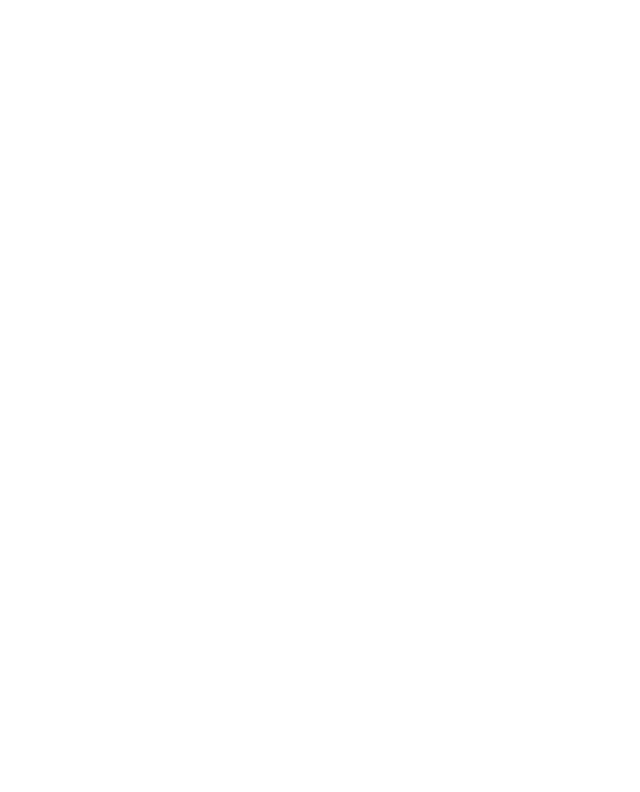
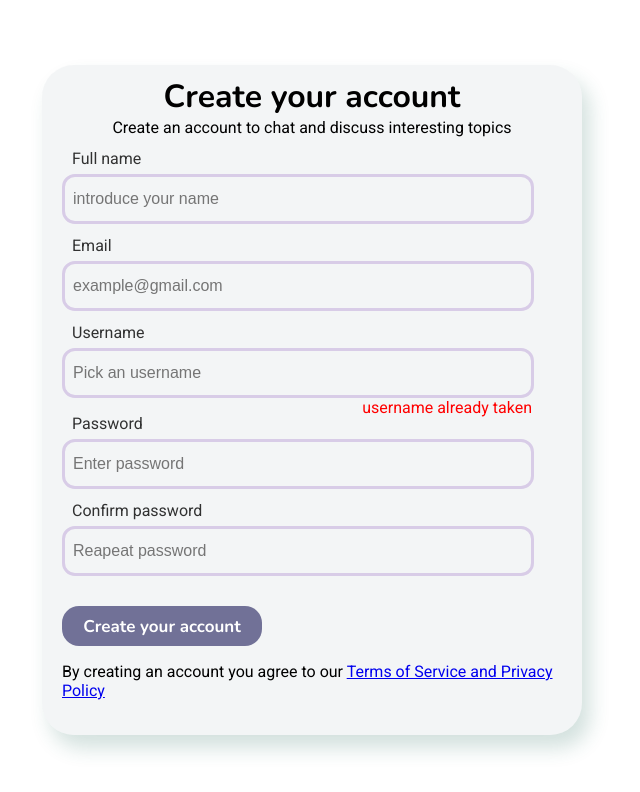
Before and after one commit to Luuiskame/Debate-me-web, a React (Vite) app in the folder client/: page /register in a window 1280 px wide. Before the commit this address had no page. Shown: the top 792 px of the page, without its empty margins (328-968 px from the left). Built offline with nearby package versions, Linux system fonts and the light colour scheme.

Commit message:
corrected login text position and added signup route, component

```diff
--- a/client/src/App.jsx
+++ b/client/src/App.jsx
@@ -2,7 +2,7 @@
 
 //Importing components
 import Login from "./components/Login/Login";
-
+import Signup from "./components/signup/signup";
 //importing redux
 
 function App() {
@@ -10,6 +10,7 @@
     <main>
       <Routes>
         <Route path="/" element={<Login />} />
+        <Route path="/register" element={<Signup />} />
       </Routes>
     </main>
   );
--- a/client/src/components/Login/Login.jsx
+++ b/client/src/components/Login/Login.jsx
@@ -3,7 +3,7 @@
 import LoginForm from "./loginExtra/loginform";
 import LoginFacebook from "./loginExtra/loginFacebook";
 import LoginGoogle from "./loginExtra/loginGoogle";
-
+import { Link } from "react-router-dom";
 function Login() {
   return (
     <div className={styles.display}>
@@ -12,13 +12,13 @@
         <LoginForm />
         <p>Or</p>
         <LoginFacebook />
+        <LoginGoogle />
 
-        <LoginGoogle />
         <p className={styles.register}>
-          Don't have an account yet?
-          <a className={styles.link} href="">
+          Don't have an account yet?{" "}
+          <Link className={styles.link} to="/register">
             Register now
-          </a>
+          </Link>
         </p>
       </div>
     </div>
--- a/client/src/components/Login/Login.module.css
+++ b/client/src/components/Login/Login.module.css
@@ -1,18 +1,15 @@
 /* login */
-* {
-  font-family: var(--body-font);
-}
+
 .display {
   display: flex;
   justify-content: center;
   align-items: center;
   height: 100dvh;
-  /* background-color: #a4b7af23; */
+  font-family: var(--body-font);
 }
 
 .wrapper {
   display: flex;
-  /* width with 90% so it adapts dinamicly to the display size */
   width: 90%;
   max-width: 600px;
   margin: 0 auto;
@@ -63,12 +60,13 @@
 }
 .labels {
   margin-right: auto;
-  margin-left: 59px;
+  margin-left: 20px;
   margin-top: 20px;
   margin-bottom: 6px;
+  color: rgba(0, 0, 0, 0.8);
 }
 .recoverPassword {
-  margin-right: 60px;
+  margin-right: 20px;
   margin-left: auto;
   margin-top: 7px;
   font-size: var(--small-font);
--- /dev/null
+++ b/client/src/components/signup/signup.jsx
@@ -0,0 +1,49 @@
+import React, { useState } from "react";
+import styles from "./signup.module.css";
+function Signup() {
+  const [isTaken, setIsTaken] = useState(true);
+
+  return (
+    <>
+      <div className={styles.display}>
+        <div className={styles.wrapper}>
+          <h1 className={styles.header}>Create your account</h1>
+          <p className={styles.text}>Create an account to chat and discuss interesting topics</p>
+          <form className={styles.form} action="">
+            <label className={styles.titles} htmlFor="name">
+              Full name
+            </label>
+            <input className={styles.inputs} id="name" type="text" placeholder="introduce your name" />
+
+            <label className={styles.titles} htmlFor="email">
+              Email
+            </label>
+            <input className={styles.inputs} id="email" type="email" placeholder="example@gmail.com" />
+
+            <label className={styles.titles} htmlFor="username">
+              Username
+            </label>
+            <input className={styles.inputs} id="username" type="text" placeholder="Pick an username" />
+            <p className={isTaken ? styles.isUsed : styles.isNotUsed}>username already taken</p>
+            <label className={styles.titles} htmlFor="password">
+              Password
+            </label>
+            <input className={styles.inputs} id="password" type="password" placeholder="Enter password" />
+
+            <label className={styles.titles} htmlFor="">
+              Confirm password
+            </label>
+            <input className={styles.inputs} id="rep-password" type="password" placeholder="Reapeat password" />
+
+            <button className={styles.submitBtn}>Create your account</button>
+            <p className={styles.termsofservice}>
+              By creating an account you agree to our <a href="#"> Terms of Service and Privacy Policy</a>
+            </p>
+          </form>
+        </div>
+      </div>
+    </>
+  );
+}
+
+export default Signup;
--- /dev/null
+++ b/client/src/components/signup/signup.module.css
@@ -0,0 +1,94 @@
+.display {
+  display: flex;
+  flex-flow: column;
+  align-items: center;
+  justify-content: center;
+  width: 100%;
+  height: 100vh;
+}
+
+.wrapper {
+  display: flex;
+  flex-direction: column;
+  width: 90%;
+  height: 90%;
+  font-family: var(--body-font);
+  max-width: 500px;
+  max-height: 650px;
+  background-color: rgba(190, 199, 206, 0.185);
+  border-radius: 32px;
+  box-shadow: 8px 13px 20px 0px rgba(37, 107, 91, 0.199);
+  padding: 10px 20px;
+}
+.header {
+  font-family: var(--header-font);
+  text-align: center;
+}
+.text {
+  text-align: center;
+}
+.form {
+  display: flex;
+  flex-flow: column nowrap;
+}
+.titles {
+  margin-right: auto;
+  margin-left: 10px;
+  margin-top: 12px;
+  margin-bottom: 6px;
+  color: rgba(0, 0, 0, 0.8);
+}
+
+.inputs {
+  width: 90%;
+  max-width: 500px;
+  margin-right: auto;
+  height: 20px;
+  border-radius: 13px;
+  padding: 12px 8px;
+  background-color: inherit;
+  border: 3px solid rgb(216, 204, 231);
+  outline: none;
+  font-size: medium;
+}
+
+.inputs:focus {
+  font-size: medium;
+  font-weight: bold;
+  outline: none;
+  border: 3px solid transparent;
+  background-color: rgba(5, 151, 134, 0.267);
+}
+
+.submitBtn {
+  width: 40%;
+  max-width: 262px;
+  height: 40px;
+  background-color: rgba(14, 11, 78, 0.559);
+  color: white;
+  font-weight: bold;
+  font-size: 17px;
+  border: transparent;
+  border-radius: 17px;
+  margin-top: 30px;
+  font-family: var(--header-font);
+  transition: background-color 150ms;
+}
+.submitBtn:hover {
+  cursor: pointer;
+  background-color: rgb(14, 11, 78);
+}
+.termsofservice {
+  margin-top: 16px;
+}
+
+.isUsed {
+  display: block;
+  margin-left: auto;
+  margin-right: 30px;
+  margin-bottom: -15px;
+  color: red;
+}
+.isNotUsed {
+  display: none;
+}
--- a/client/src/main.jsx
+++ b/client/src/main.jsx
@@ -2,15 +2,11 @@
 import ReactDOM from "react-dom/client";
 import App from "./App.jsx";
 import { BrowserRouter } from "react-router-dom";
-
 import { Provider } from "react-redux";
-import store from './redux/store/store'
-
+import store from "./redux/store/store";
 
 //variables and general styles
 import "./index.css";
-
-
 
 ReactDOM.createRoot(document.getElementById("root")).render(
   <React.StrictMode>
```
Also changed, not shown: client/src/components/Main/mainpage.jsx (added, +7 -0 lines).
